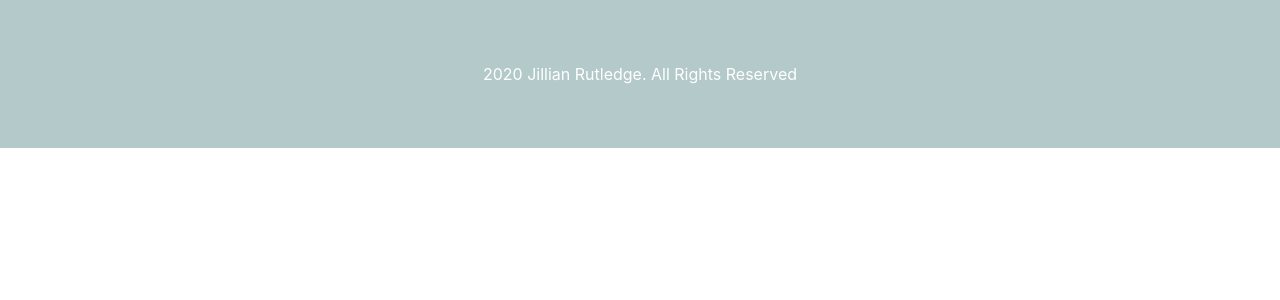
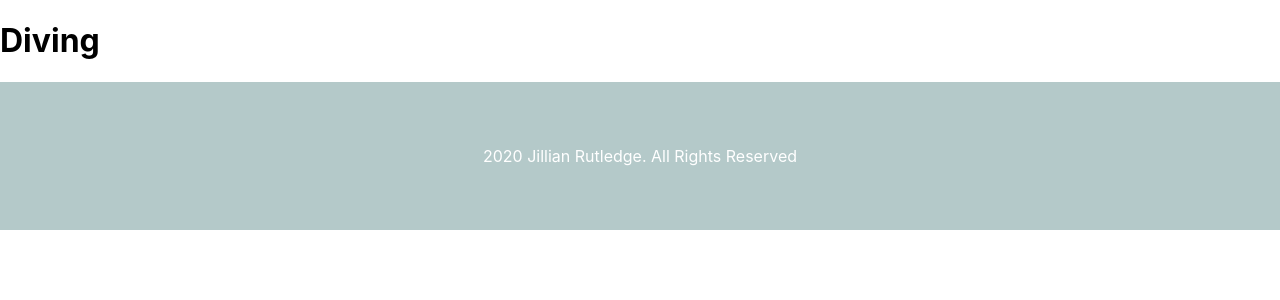
Before and after one commit to sfia-o/jillian-rutledge, a React (Create React App) app in the folder frontend/: page /diving in a window 1280 px wide. Shown: the top 300 px of the page. Built offline with nearby package versions, Linux system fonts and the light colour scheme.

Commit message:
Link diving nav bar element to page.

```diff
--- a/frontend/src/App.js
+++ b/frontend/src/App.js
@@ -2,16 +2,18 @@ import React from "react";
 import { BrowserRouter as Router, Route, Routes } from "react-router-dom";
 import Home from "./routes/Home";
 import Coaching from "./routes/Coaching";
+import Diving from "./routes/Diving";
 import Footer from "./components/Footer/Footer";
 
 function App() {
   return (
     <div>
       <Router>
-          <Routes>
+        <Routes>
           <Route path="/" element={<Home />} />
           <Route path="/coaching" element={<Coaching />} />
-          </Routes>
+          <Route path="/diving" element={<Diving />} />
+        </Routes>
       </Router>
       <Footer />
     </div>
--- a/frontend/src/components/TopNavBar/TopNavBar.js
+++ b/frontend/src/components/TopNavBar/TopNavBar.js
@@ -15,7 +15,7 @@ const TopNavBar = () => {
             <img src={slogo} alt="jillian rutledge styled logo" />
           </NavLogo> */}
           {/* Temporary placeholder logo*/}<NavItem>JILLIAN RUTLEDGE</NavItem>
-          <NavItem>diving</NavItem>
+          <NavItem><Link to='/diving'>diving</Link></NavItem>
           <NavItem>contact</NavItem>
         </NavbarContainer>
       </Nav>
--- /dev/null
+++ b/frontend/src/routes/Diving.js
@@ -0,0 +1,11 @@
+import React from "react";
+
+function Diving() {
+  return (
+    <div>
+      <h1>Diving</h1>
+    </div>
+  );
+}
+
+export default Diving;
```
